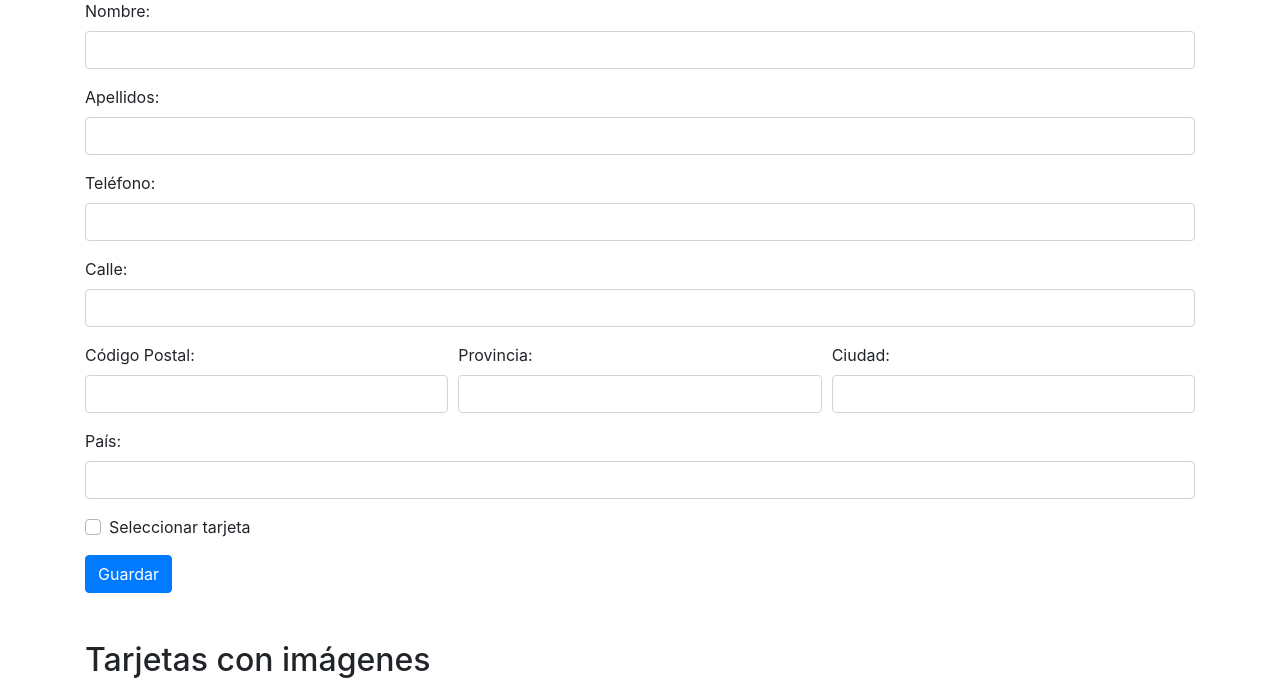
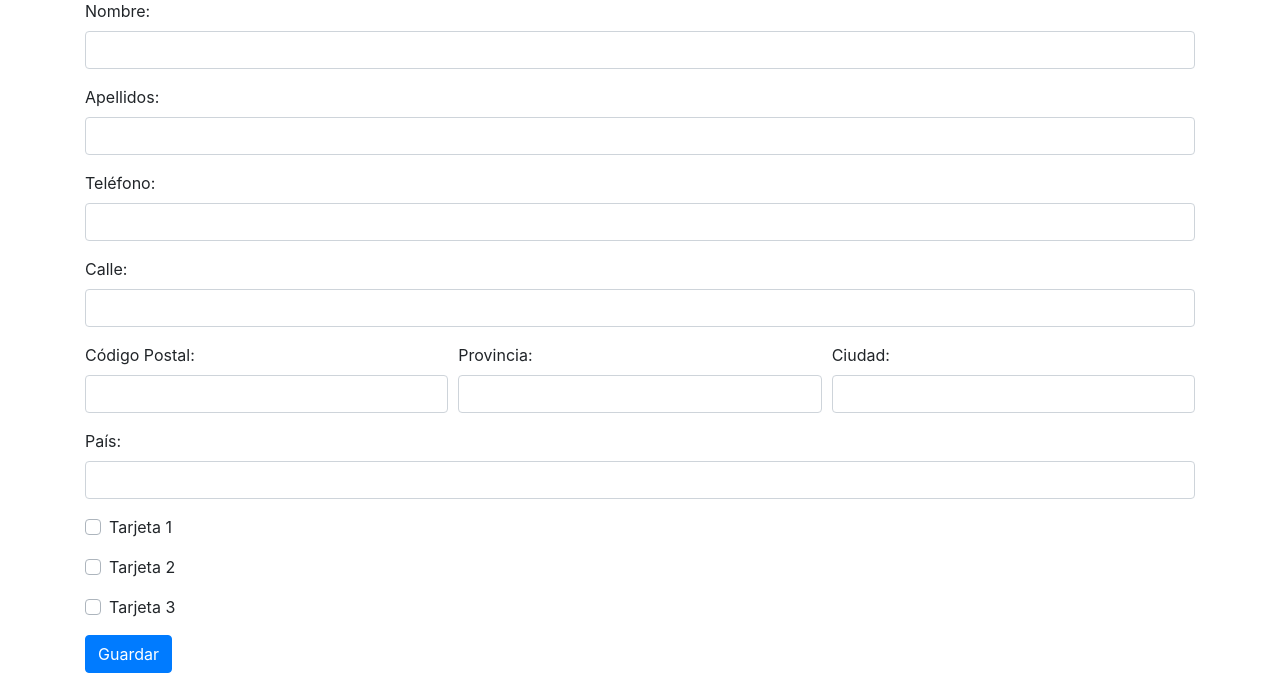
Before and after one commit to mmedcel2005/ProyectoFinal, a PHP site: page /views/pruebaEditarPerfil.php in a window 1280 px wide. Shown: the part 57-742 px from the top of the page. Run offline with PHP 8.4, Linux system fonts and the light colour scheme; some libraries are stand-ins or nearby versions.

Commit message:
Update pruebaEditarPerfil.php

```diff
--- a/views/pruebaEditarPerfil.php
+++ b/views/pruebaEditarPerfil.php
@@ -46,46 +46,38 @@
       </div>
       <div class="form-group">
         <div class="custom-control custom-checkbox">
-          <input type="checkbox" class="custom-control-input" id="tarjeta" name="tarjeta">
-          <label class="custom-control-label" for="tarjeta">Seleccionar tarjeta</label>
+          <input type="checkbox" class="custom-control-input" id="tarjeta1" name="tarjeta" onclick="uncheckOtherCheckboxes(this)">
+          <label class="custom-control-label" for="tarjeta1">Tarjeta 1</label>
+        </div>
+      </div>
+      <div class="form-group">
+        <div class="custom-control custom-checkbox">
+          <input type="checkbox" class="custom-control-input" id="tarjeta2" name="tarjeta" onclick="uncheckOtherCheckboxes(this)">
+          <label class="custom-control-label" for="tarjeta2">Tarjeta 2</label>
+        </div>
+      </div>
+      <div class="form-group">
+        <div class="custom-control custom-checkbox">
+          <input type="checkbox" class="custom-control-input" id="tarjeta3" name="tarjeta" onclick="uncheckOtherCheckboxes(this)">
+          <label class="custom-control-label" for="tarjeta3">Tarjeta 3</label>
         </div>
       </div>
       <button type="submit" class="btn btn-primary">Guardar</button>
     </form>
   </div>
 
-  <div class="container mt-5">
-    <h2>Tarjetas con imágenes</h2>
-    <div class="row">
-      <div class="col-md-4">
-        <div class="card">
-          <img src="imagen1.jpg" class="card-img-top" alt="Imagen 1">
-          <div class="card-body">
-            <h5 class="card-title">Tarjeta 1</h5>
-          </div>
-        </div>
-      </div>
-      <div class="col-md-4">
-        <div class="card">
-          <img src="imagen2.jpg" class="card-img-top" alt="Imagen 2">
-          <div class="card-body">
-            <h5 class="card-title">Tarjeta 2</h5>
-          </div>
-        </div>
-      </div>
-      <div class="col-md-4">
-        <div class="card">
-          <img src="imagen3.jpg" class="card-img-top" alt="Imagen 3">
-          <div class="card-body">
-            <h5 class="card-title">Tarjeta 3</h5>
-          </div>
-        </div>
-      </div>
-    </div>
-  </div>
-
   <script src="https://code.jquery.com/jquery-3.5.1.slim.min.js"></script>
   <script src="https://cdn.jsdelivr.net/npm/@popperjs/core@2.5.4/dist/umd/popper.min.js"></script>
   <script src="https://stackpath.bootstrapcdn.com/bootstrap/4.5.2/js/bootstrap.min.js"></script>
+  <script>
+    function uncheckOtherCheckboxes(checkbox) {
+      const checkboxes = document.getElementsByName("tarjeta");
+      for (let i = 0; i < checkboxes.length; i++) {
+        if (checkboxes[i] !== checkbox) {
+          checkboxes[i].checked = false;
+        }
+      }
+    }
+  </script>
 </body>
 </html>
```
